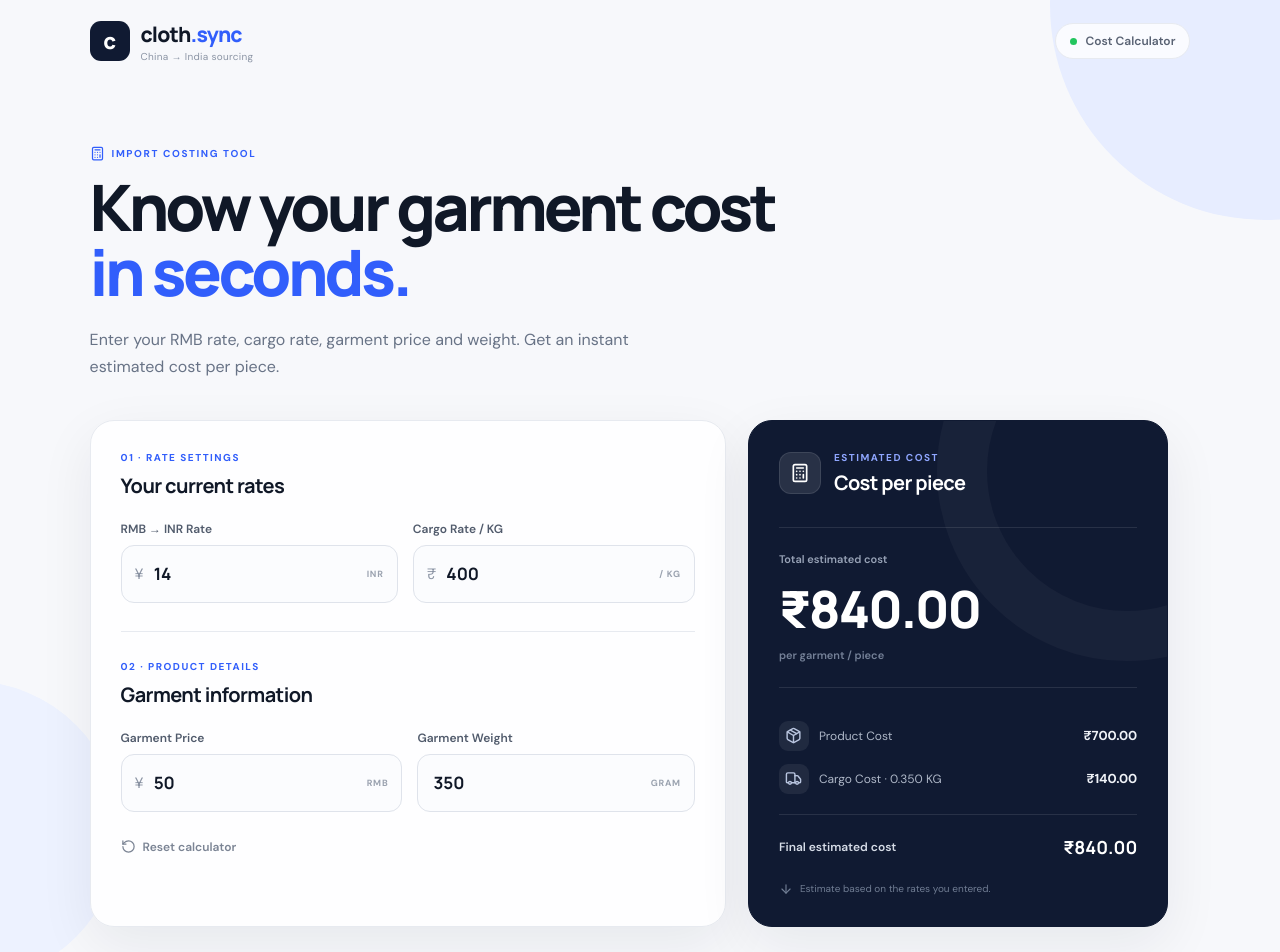
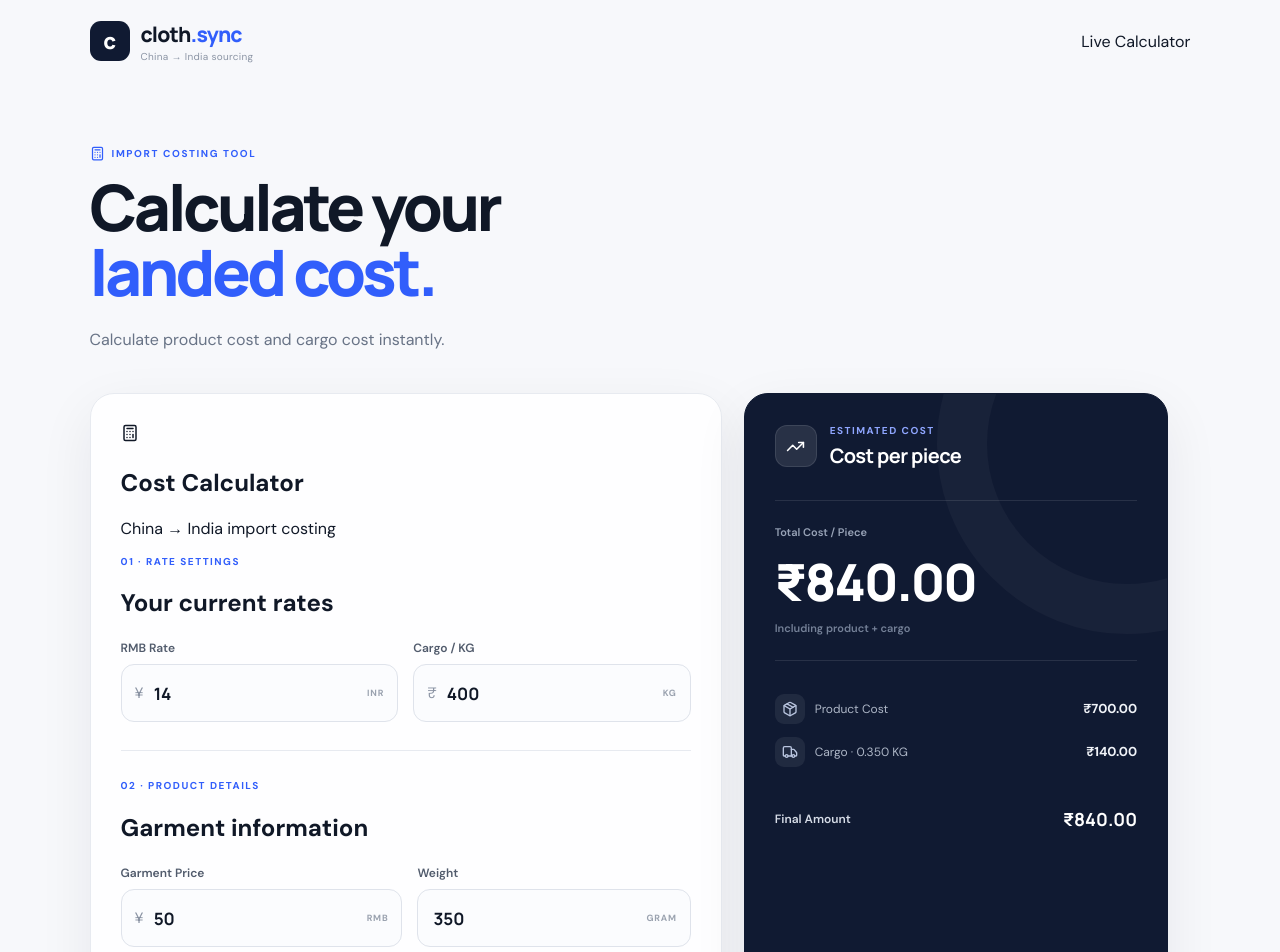
Before and after one commit to Clothsync/test_cal, a Next.js app: page / in a window 1280 px wide. Shown: the top 952 px of the page. Built offline with nearby package versions, Linux system fonts and the light colour scheme.

Commit message:
Update CostCalculator.tsx

```diff
--- a/components/CostCalculator.tsx
+++ b/components/CostCalculator.tsx
@@ -2,11 +2,11 @@
 
 import { useMemo, useState } from "react";
 import {
-  ArrowDown,
   Calculator,
   Package,
   RotateCcw,
-  Truck
+  Truck,
+  TrendingUp,
 } from "lucide-react";
 
 const formatINR = (value: number) =>
@@ -14,7 +14,7 @@ const formatINR = (value: number) =>
     style: "currency",
     currency: "INR",
     minimumFractionDigits: 2,
-    maximumFractionDigits: 2
+    maximumFractionDigits: 2,
   }).format(value);
 
 export default function CostCalculator() {
@@ -38,7 +38,7 @@ export default function CostCalculator() {
       productCost,
       weightKg,
       cargoCost,
-      finalCost
+      finalCost,
     };
   }, [rmbRate, cargoRate, garmentPrice, weightGram]);
 
@@ -51,9 +51,6 @@ export default function CostCalculator() {
 
   return (
     <main className="page">
-      <div className="orb orbOne" />
-      <div className="orb orbTwo" />
-
       <header className="navbar">
         <div className="brand">
           <div className="brandLogo">c</div>
@@ -69,9 +66,9 @@ export default function CostCalculator() {
           </div>
         </div>
 
-        <div className="calculatorBadge">
+        <div className="desktopBadge">
           <span className="greenDot" />
-          Cost Calculator
+          Live Calculator
         </div>
       </header>
 
@@ -82,44 +79,54 @@ export default function CostCalculator() {
         </div>
 
         <h1>
-          Know your garment cost
+          Calculate your
           <br />
-          <span>in seconds.</span>
+          <span>landed cost.</span>
         </h1>
 
         <p>
-          Enter your RMB rate, cargo rate, garment price and weight.
-          Get an instant estimated cost per piece.
+          Calculate product cost and cargo cost instantly.
         </p>
       </section>
 
       <section className="calculatorLayout">
+        {/* INPUT SECTION */}
         <div className="inputCard">
-          <div className="cardTitle">
+
+          <div className="mobileTitle">
+            <div className="mobileIcon">
+              <Calculator size={18} />
+            </div>
+
             <div>
+              <h2>Cost Calculator</h2>
+              <p>China → India import costing</p>
+            </div>
+          </div>
+
+          <div className="desktopSection">
             <div className="sectionLabel">
               01 · RATE SETTINGS
             </div>
 
             <h2>Your current rates</h2>
           </div>
-          </div>
 
           <div className="fieldGrid">
             <InputField
-              label="RMB → INR Rate"
+              label="RMB Rate"
               prefix="¥"
               suffix="INR"
               value={rmbRate}
-              placeholder="14.00"
+              placeholder="14"
               step="0.01"
               onChange={setRmbRate}
             />
 
             <InputField
-              label="Cargo Rate / KG"
+              label="Cargo / KG"
               prefix="₹"
-              suffix="/ KG"
+              suffix="KG"
               value={cargoRate}
               placeholder="400"
               step="0.01"
@@ -129,14 +136,12 @@ export default function CostCalculator() {
 
           <div className="divider" />
 
-          <div className="cardTitle">
-            <div>
+          <div className="desktopSection">
             <div className="sectionLabel">
               02 · PRODUCT DETAILS
             </div>
 
             <h2>Garment information</h2>
-            </div>
           </div>
 
           <div className="fieldGrid">
@@ -145,13 +150,13 @@ export default function CostCalculator() {
               prefix="¥"
               suffix="RMB"
               value={garmentPrice}
-              placeholder="50.00"
+              placeholder="50"
               step="0.01"
               onChange={setGarmentPrice}
             />
 
             <InputField
-              label="Garment Weight"
+              label="Weight"
               prefix=""
               suffix="GRAM"
               value={weightGram}
@@ -166,15 +171,17 @@ export default function CostCalculator() {
             className="resetButton"
             onClick={resetCalculator}
           >
-            <RotateCcw size={15} />
-            Reset calculator
+            <RotateCcw size={14} />
+            Reset
           </button>
         </div>
 
+        {/* RESULT SECTION */}
         <div className="resultCard">
+
           <div className="resultHeader">
             <div className="resultIcon">
-              <Calculator size={20} />
+              <TrendingUp size={19} />
             </div>
 
             <div>
@@ -187,37 +194,39 @@ export default function CostCalculator() {
           </div>
 
           <div className="totalBox">
-            <span>Total estimated cost</span>
+            <span>Total Cost / Piece</span>
 
-            <strong>{formatINR(calculation.finalCost)}</strong>
+            <strong>
+              {formatINR(calculation.finalCost)}
+            </strong>
 
-            <small>per garment / piece</small>
+            <small>
+              Including product + cargo
+            </small>
           </div>
 
           <div className="breakdown">
+
             <BreakdownRow
-              icon={<Package size={17} />}
+              icon={<Package size={16} />}
               label="Product Cost"
               value={formatINR(calculation.productCost)}
             />
 
             <BreakdownRow
-              icon={<Truck size={17} />}
-              label={`Cargo Cost · ${calculation.weightKg.toFixed(3)} KG`}
+              icon={<Truck size={16} />}
+              label={`Cargo · ${calculation.weightKg.toFixed(3)} KG`}
               value={formatINR(calculation.cargoCost)}
             />
+
           </div>
 
-          <div className="resultDivider" />
+          <div className="finalRow">
+            <span>Final Amount</span>
 
-          <div className="finalRow">
-            <span>Final estimated cost</span>
-            <strong>{formatINR(calculation.finalCost)}</strong>
-          </div>
-
-          <div className="estimateNote">
-            <ArrowDown size={14} />
-            Estimate based on the rates you entered.
+            <strong>
+              {formatINR(calculation.finalCost)}
+            </strong>
           </div>
         </div>
       </section>
@@ -227,7 +236,9 @@ export default function CostCalculator() {
           cloth<span>.sync</span>
         </span>
 
-        <span>China sourcing made simpler.</span>
+        <span>
+          China sourcing made simpler.
+        </span>
       </footer>
     </main>
   );
@@ -250,13 +261,17 @@ function InputField({
   value,
   placeholder,
   step,
-  onChange
+  onChange,
 }: InputFieldProps) {
   return (
     <label className="field">
-      <span className="fieldLabel">{label}</span>
+
+      <span className="fieldLabel">
+        {label}
+      </span>
 
       <div className="inputWrapper">
+
         {prefix && (
           <span className="inputPrefix">
             {prefix}
@@ -270,12 +285,15 @@ function InputField({
           inputMode="decimal"
           value={value}
           placeholder={placeholder}
-          onChange={(event) => onChange(event.target.value)}
+          onChange={(event) =>
+            onChange(event.target.value)
+          }
         />
 
         <span className="inputSuffix">
           {suffix}
         </span>
+
       </div>
     </label>
   );
@@ -284,7 +302,7 @@ function InputField({
 function BreakdownRow({
   icon,
   label,
-  value
+  value,
 }: {
   icon: React.ReactNode;
   label: string;
@@ -292,15 +310,19 @@ function BreakdownRow({
 }) {
   return (
     <div className="breakdownRow">
+
       <div className="breakdownLabel">
+
         <span className="breakdownIcon">
           {icon}
         </span>
 
         {label}
+
       </div>
 
       <strong>{value}</strong>
+
     </div>
   );
 }
```
Lines whose indentation alone changed are shown as unchanged.
